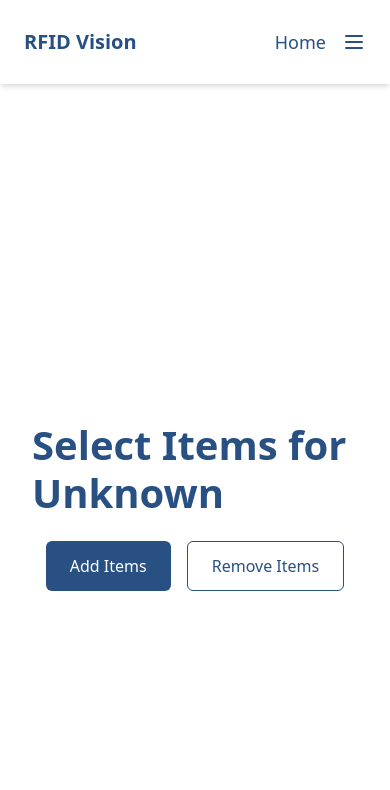
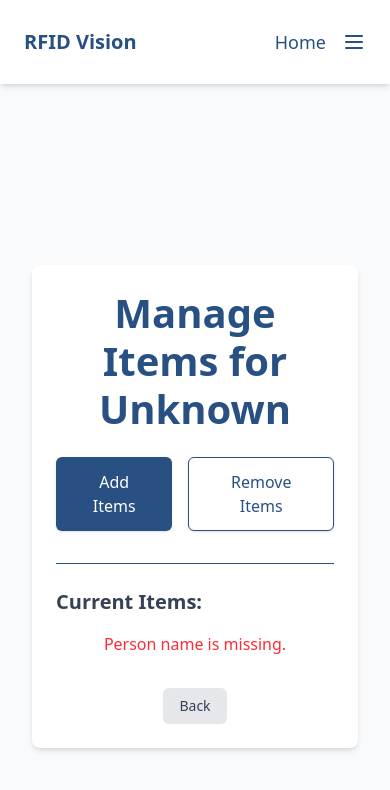
Before and after one commit to M-Burenzaya/RFID-Vision-Logger, a React (Vite) app in the folder web/frontend/: page /home/select-items in a window 390 px wide. Shown: the top 790 px of the page. Built offline with nearby package versions, Linux system fonts and the light colour scheme.

Commit message:
Create responsive Navbar component with navigation links

```diff
--- a/web/frontend/src/components/Navbar.jsx
+++ b/web/frontend/src/components/Navbar.jsx
@@ -101,4 +101,5 @@ const Navbar = () => {
   );
 };
 
+
 export default Navbar;
--- a/web/frontend/src/pages/Home.jsx
+++ b/web/frontend/src/pages/Home.jsx
@@ -14,10 +14,6 @@ const HomePage = () => {
 
   const [hasCaptured, setHasCaptured] = useState(false);
   const [nameInput, setNameInput] = useState("");
-
-
-  const [isPersonFound, setIsPersonFound] = useState(false);
-  const [isAnotherPerson, setIsAnotherPerson] = useState(false);
 
   const isAnotherPersonRef = useRef(false);
 
@@ -135,7 +131,7 @@ const HomePage = () => {
   }, []);
 
   useEffect(() => {
-    if (isFaceCentered) {
+    if (isFaceCentered && !isRecognitionDone) {
       if (!countdownActive && countdown === null) {
         setCountdownActive(true);
         setCountdown(3);
@@ -146,7 +142,7 @@ const HomePage = () => {
         setCountdown(null);
       }
     }
-  }, [isFaceCentered]);
+  }, [isFaceCentered, isRecognitionDone]);
 
   useEffect(() => {
     if (!countdownActive || countdown === null) return;
@@ -180,8 +176,6 @@ const HomePage = () => {
   const showSavedImage = (name) => {
     const filename = formatFilename(name);
     const imageUrl = getUserImageUrl(filename);
-
-    setIsPersonFound(true);
 
     // Test if image exists
     fetch(imageUrl)
@@ -231,7 +225,6 @@ const HomePage = () => {
 
   const handleAnotherPerson = () => {
     isAnotherPersonRef.current = true;
-    setIsAnotherPerson(true);
     setIsAddingPerson(true);
 
     setDetectedName(null);
--- a/web/frontend/src/pages/SelectItems.jsx
+++ b/web/frontend/src/pages/SelectItems.jsx
@@ -1,35 +1,104 @@
 import React, { useState, useEffect, useRef } from "react";
 import { useLocation, useNavigate } from "react-router-dom";
-import api from "../api";
+import api from "../api"; // Assuming you have an api helper setup
 
 const SelectItems = () => {
   const location = useLocation();
   const navigate = useNavigate();
 
+  // Get personName from navigation state, default to "Unknown" if not provided
   const personName = location.state?.personName || "Unknown";
 
+  // State to hold the items associated with the person
+  const [items, setItems] = useState([]);
+  const [isLoading, setIsLoading] = useState(true);
+  const [error, setError] = useState(null);
+
+  // Fetch items associated with the person when the component mounts
+  useEffect(() => {
+    const fetchItems = async () => {
+      if (personName === "Unknown") {
+          setError("Person name is missing.");
+          setIsLoading(false);
+          return;
+      }
+      setIsLoading(true);
+      setError(null);
+      try {
+        // --- TODO: Replace with your actual API endpoint ---
+        // This assumes an endpoint like GET /api/persons/{personName}/items
+        // or similar to fetch items for a specific person.
+        // Adjust the endpoint and data handling as per your backend API structure.
+        const response = await api.get(`/api/persons/${encodeURIComponent(personName)}/items`);
+        setItems(response.data || []); // Assuming the API returns an array of items in response.data
+      } catch (err) {
+        console.error("Error fetching items:", err);
+        setError("Failed to fetch items. Please try again later.");
+        setItems([]); // Clear items on error
+      } finally {
+        setIsLoading(false);
+      }
+    };
+
+    fetchItems();
+  }, [personName]); // Re-fetch if personName changes (though unlikely in this flow)
+
   return (
-    <div className="flex flex-col items-center justify-center min-h-screen p-8">
-      <h1 className="text-2xl font-bold mb-6 text-[#285082]">Select Items for {personName}</h1>
+    <div className="flex flex-col items-center justify-center min-h-screen p-8 bg-gray-50">
+      <div className="w-full max-w-2xl p-6 bg-white rounded-lg shadow-md">
+        <h1 className="text-3xl font-bold mb-6 text-center text-[#285082]">
+          Manage Items for {personName}
+        </h1>
 
         {/* Add/Remove Items buttons */}
-      <div className="flex gap-4">
+        <div className="flex justify-center gap-4 mb-8">
           <button
             onClick={() => navigate("/add-items", { state: { personName } })}
-          className="px-6 py-3 bg-[#285082] text-white rounded-md hover:bg-[#1f407a]"
+            className="px-6 py-3 bg-[#285082] text-white rounded-md shadow hover:bg-[#1f407a] transition duration-150 ease-in-out"
           >
             Add Items
           </button>
 
           <button
             onClick={() => navigate("/remove-items", { state: { personName } })}
-          className="px-6 py-3 bg-white border border-[#285082] text-[#285082] rounded-md hover:bg-[#f0f8ff]"
+            className="px-6 py-3 bg-white border border-[#285082] text-[#285082] rounded-md shadow hover:bg-blue-50 transition duration-150 ease-in-out"
           >
             Remove Items
           </button>
         </div>
 
-      {/* Maybe later you can add a list of existing items here */}
+        {/* Display Existing Items */}
+        <div className="mt-8 border-t pt-6">
+          <h2 className="text-xl font-semibold mb-4 text-gray-700">Current Items:</h2>
+          {isLoading && <p className="text-center text-gray-500">Loading items...</p>}
+          {error && <p className="text-center text-red-500">{error}</p>}
+          {!isLoading && !error && (
+            <>
+              {items.length > 0 ? (
+                <ul className="list-disc pl-5 space-y-2">
+                  {/* --- TODO: Adjust based on your item object structure --- */}
+                  {items.map((item, index) => (
+                    <li key={item.id || index} className="text-gray-800">
+                      {item.name || `Item ${index + 1}`} {/* Adjust property access based on your item data */}
+                    </li>
+                  ))}
+                </ul>
+              ) : (
+                <p className="text-center text-gray-500">No items associated with {personName} yet.</p>
+              )}
+            </>
+          )}
+        </div>
+         {/* Back Button */}
+         <div className="mt-8 text-center">
+            <button
+                onClick={() => navigate(-1)} // Go back to the previous page
+                className="px-4 py-2 text-sm bg-gray-200 text-gray-700 rounded-md hover:bg-gray-300 transition duration-150 ease-in-out"
+            >
+                Back
+            </button>
+        </div>
+      </div>
     </div>
   );
 };
```
Lines whose indentation alone changed are shown as unchanged.
